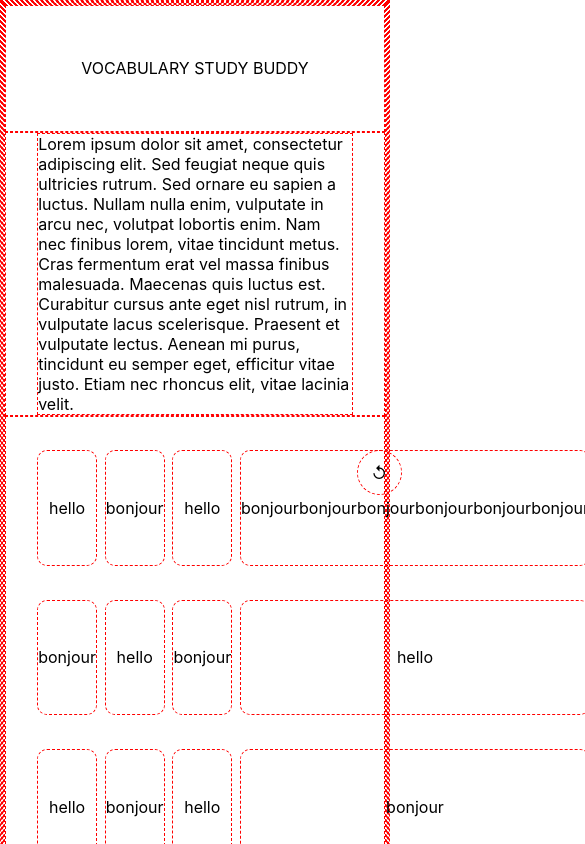
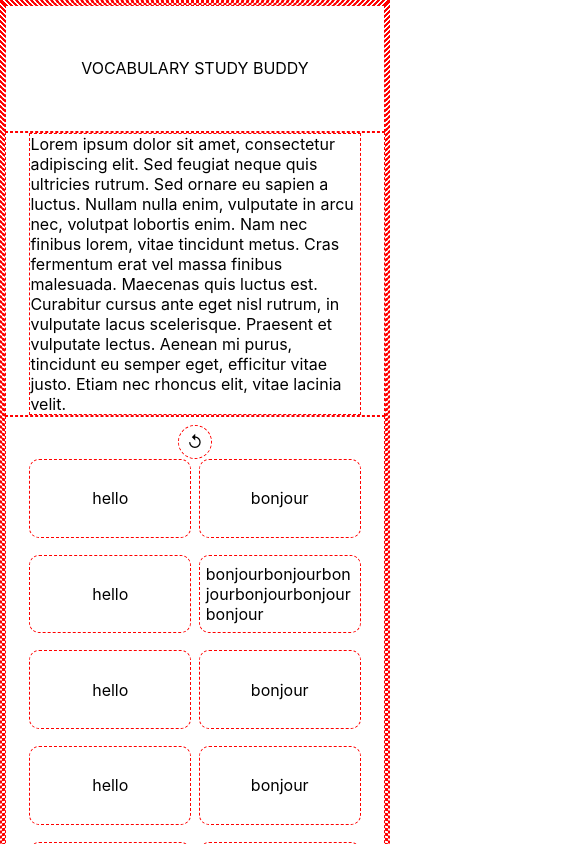
Before and after one commit to chingu-voyages/Vocab-Study-Buddy, a React (Create React App) app: page / in a window 390 px wide. Shown: the top 844 px of the page, 585 px wide, since content can reach past the window. Built offline with nearby package versions, Linux system fonts and the light colour scheme.

Commit message:
Set up rough draft media queries for responsiveness and add word-break property

```diff
--- a/src/VocabGamePlay.scss
+++ b/src/VocabGamePlay.scss
@@ -10,7 +10,7 @@
   box-sizing: border-box;
 }
 
-#root {
+.vocabGamePlay--container {
   min-height: 100vh;
   display: flex;
   flex-direction: column;
@@ -45,6 +45,8 @@
     justify-content: center;
     align-items: center;
     border-radius: 10px;
+    padding: 1vh 1.5vw;
+    word-break: break-word;
   }
   #reset {
     height: 45px;
@@ -62,3 +64,70 @@
   min-height: 2vh;
   text-align: center;
 }
+
+@media only screen and (max-width: 1499px) {
+  #instructions {
+    padding: 0 6vw;
+  }
+  #card-grid-container {
+    padding: 4vh 6vw;
+  }
+  #reset {
+    right: calc(6vw - 45px - 1vw);
+  }
+}
+
+@media only screen and (max-width: 1299px) {
+  #card-grid-container {
+    grid-template-rows: repeat(5, 1fr);
+    grid-template-columns: repeat(4, 1fr);
+    gap: 3vh 2vw;
+    padding: 3vh 6vw;
+  }
+  #reset {
+    top: 3vh;
+  }
+}
+
+@media only screen and (max-width: 1099px) {
+  #reset {
+    height: 34px;
+    width: 34px;
+    right: calc(6vw - 34px - 1vw);
+  }
+}
+
+@media only screen and (max-width: 899px) {
+  #card-grid-container {
+    grid-template-rows: repeat(7, 1fr);
+    grid-template-columns: repeat(6, 1fr);
+    gap: 2vh 2vw;
+    padding: 5vh 6vw 2vh;
+  }
+    .card {
+      grid-column: span 2;
+    }
+      .card:first-child {
+        grid-column: 2 / 4;
+      }
+  #reset {
+    top: 1vh;
+    right: 0;
+    left: 0;
+    margin: 0 auto;
+  }
+}
+
+@media only screen and (max-width: 649px) {
+  #card-grid-container {
+    grid-template-rows: repeat(10, 1fr);
+    grid-template-columns: repeat(2, 1fr);
+    gap: 2vh 2vw;
+  }
+    .card {
+      grid-column: span 1;
+    }
+      .card:first-child {
+        grid-column: 1 / 2;
+      }
+}
```
